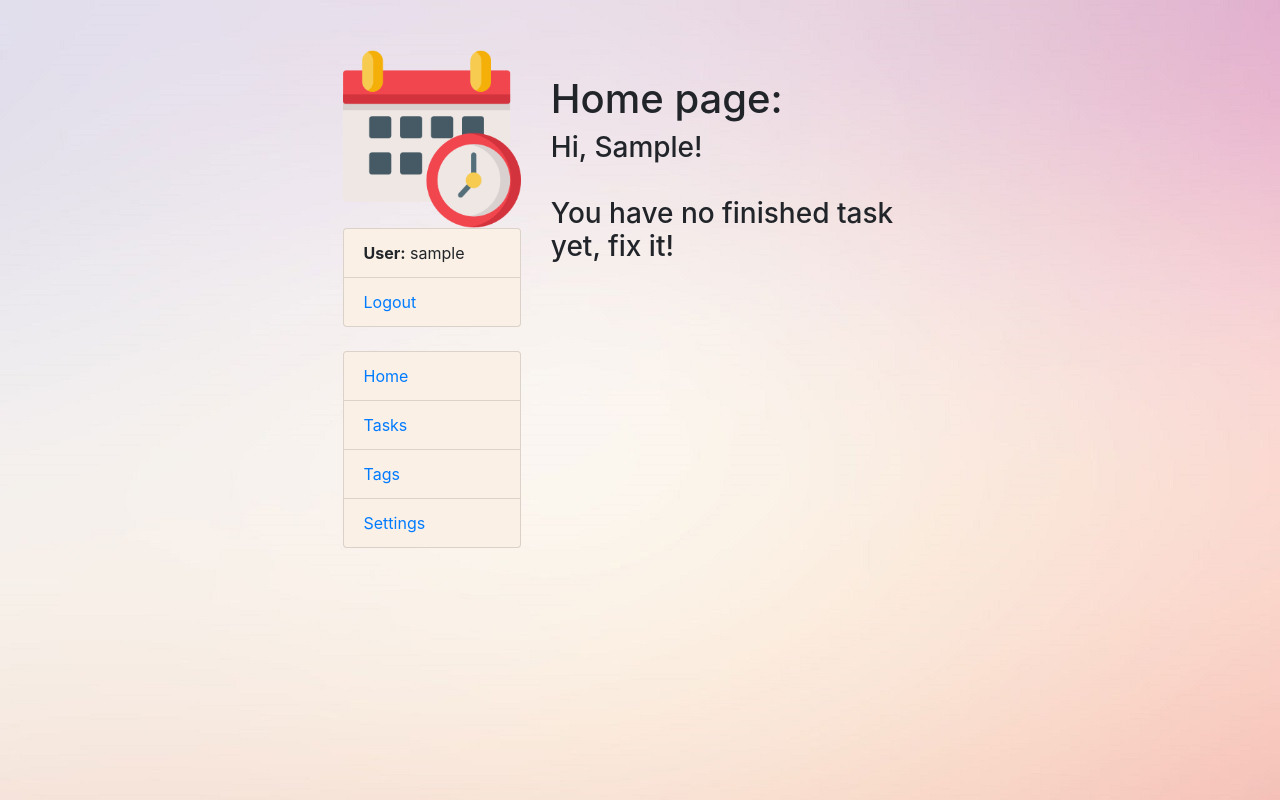
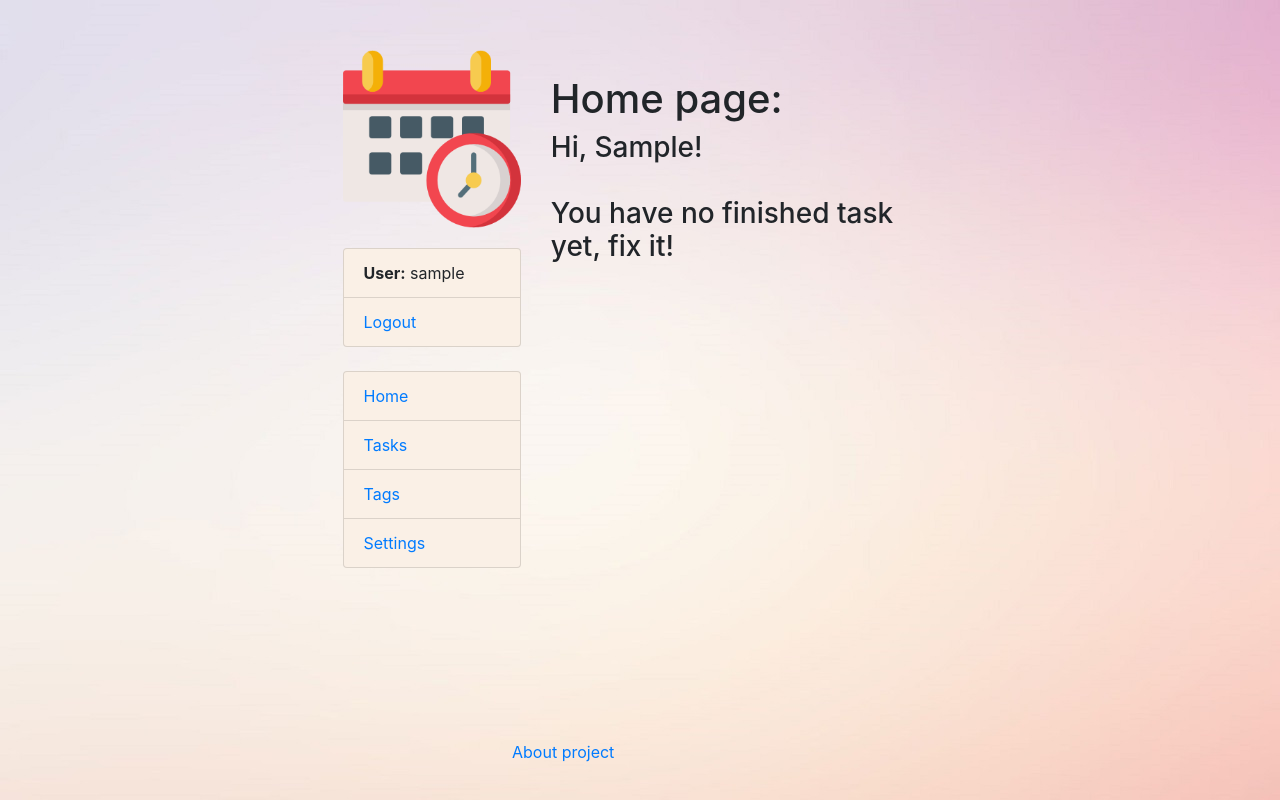
Before and after one commit to pazyn404/todo-list-project, a Django app: page / in a window 1280 px wide. Run offline with Django 4.2, Linux system fonts and the light colour scheme; the visitor is signed in with stand-in values (Sample User, id 1); data that the repository does not hold is empty.

Commit message:
Final version

```diff
--- a/static/css/sidebar.css
+++ b/static/css/sidebar.css
@@ -1,3 +1,7 @@
+.sidebar {
+    margin-top: 20px;
+}
+
 .sidebar-list-item {
     background-color: #FAF0E6;
 }
--- a/static/css/styles.css
+++ b/static/css/styles.css
@@ -1,11 +1,12 @@
-html {
-    align-content: center;
+body {
+    background-image: url("/static/images/background.jpg");
 }
 
-body {
-    background-image: url("/static/images/background.jpg");
-    align-content: center;
-    align-items: center;
+footer {
+    position: fixed;
+    bottom: 20px;
+    margin-left: 40%;
+    max-width: 20%;
 }
 
 .center {
--- a/templates/base.html
+++ b/templates/base.html
@@ -42,6 +42,11 @@
 
   </div>
 </div>
+
+<footer>
+  <p><a href="{% url 'todo:about' %}">About project</a></p>
+</footer>
+
 </body>
 
 </html>
--- a/templates/includes/sidebar.html
+++ b/templates/includes/sidebar.html
@@ -5,7 +5,7 @@
 
 {% if user.is_authenticated %}
   <br>
-  <ul class="sidebar-nav list-group">
+  <ul class="sidebar-nav list-group sidebar">
     <li class="list-group-item sidebar-list-item"><strong>User:</strong> {{ user.username }}</li>
     <li class="list-group-item sidebar-list-item"><a href="{% url 'registration:logout' %}">Logout</a></li>
   </ul>
@@ -18,7 +18,7 @@
   </ul>
 {% else %}
   <br>
-  <ul class="sidebar-nav list-group">
+  <ul class="sidebar-nav list-group sidebar">
     <li class="list-group-item sidebar-list-item"><a href="{% url 'registration:login' %}">Login</a></li>
     <li class="list-group-item sidebar-list-item"><a href="{% url 'registration:register' %}">Register</a></li>
   </ul>
--- a/todo/urls.py
+++ b/todo/urls.py
@@ -14,10 +14,13 @@ from todo.views import (
     TaskDetailView,
     change_status_view,
     switch_pinned_view,
+    about_view,
 )
 
 urlpatterns = [
     path("", index_view, name="index"),
+    path("about/", about_view, name="about"),
+
     path("tags/", TagListView.as_view(), name="tag-list"),
     path("tags/<int:pk>/", TagDetailView.as_view(), name="tag-detail"),
     path("tags/create/", TagCreateView.as_view(), name="tag-create"),
--- a/todo/views.py
+++ b/todo/views.py
@@ -38,9 +38,13 @@ def index_view(request: HttpRequest) -> HttpResponse:
     return render(request, "todo/index.html", context=context)
 
 
+def about_view(request: HttpRequest) -> HttpResponse:
+    return render(request, "footer/about.html")
+
+
 class TagListView(LoginRequiredMixin, generic.ListView):
     model = Tag
-    paginate_by = 10
+    paginate_by = 8
 
     def get_context_data(self, *, object_list=None, **kwargs):
         context = super().get_context_data(**kwargs)
@@ -110,7 +114,7 @@ class TagDeleteView(
 
 class TaskListView(LoginRequiredMixin, generic.ListView):
     model = Task
-    paginate_by = 5
+    paginate_by = 4
 
     def get_context_data(self, *, object_list=None, **kwargs):
         context = super().get_context_data(**kwargs)
```
Also changed, not shown: templates/footer/about.html (added, +19 -0 lines), static/footer.css (added).
